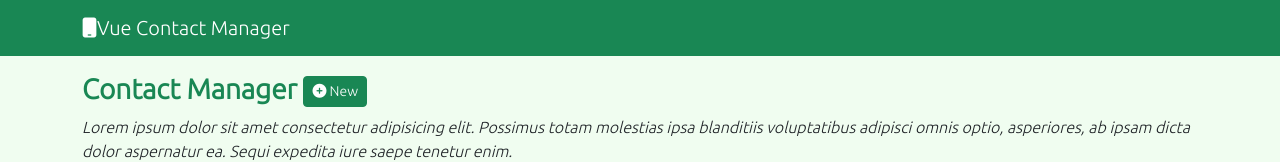
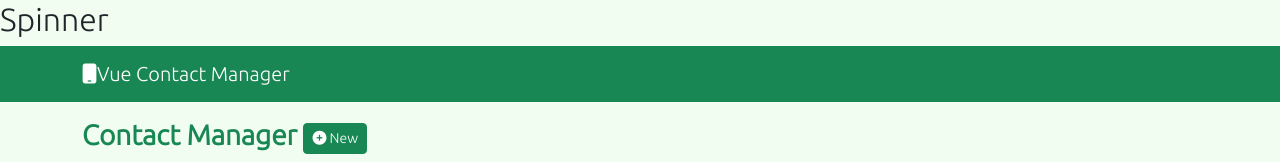
Before and after one commit to RamakanthRapaka/VueCRUD, a Vue app: page /contacts in a window 1280 px wide. Shown: the top 162 px of the page. Built offline with nearby package versions, Linux system fonts and the light colour scheme.

Commit message:
spinner added

```diff
--- a/src/App.vue
+++ b/src/App.vue
@@ -1,12 +1,14 @@
 <template>
+       <SpinNer></SpinNer>
        <nav-bar></nav-bar>
        <router-view></router-view>
 </template>
 
 <script>
 import NavBar from './components/NavBar.vue'
+import SpinNer from './components/Spinner.vue'
 export default{
-  components: { NavBar },
+  components: { NavBar, SpinNer },
        name : 'App'
 }
 </script>
--- a/src/components/Spinner.vue
+++ b/src/components/Spinner.vue
@@ -4,7 +4,7 @@
 
 <script>
 export default{
-       name : 'Spinner'
+       name : 'SpinNer'
 }
 </script>
 
```
Also changed, not shown: src/assets/loading.gif (added).
